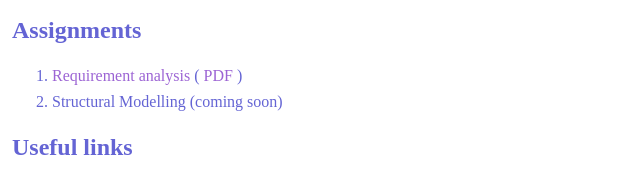
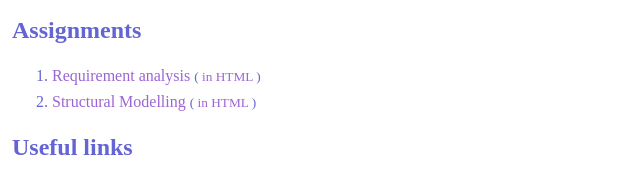
Before and after one commit to levendula-csapat/website, a plain HTML site: page website/index.html in a window 1280 px wide. Shown: the part 476-654 px from the top of the page, 340-980 px from the left. Drawn offline with Linux system fonts and the light colour scheme.

Commit message:
Swap links to PDFs and HTMLs
Everyone wants the PDFs anyway (and the HTMLs suck).

Also, I made the link to the HTML versions in parentheses smaller, for
de-emphasis.

```diff
--- a/website/index.html
+++ b/website/index.html
@@ -33,20 +33,34 @@
 
 	<ol>
 		<li>
-			<a href=assignments/1-requirement_analysis.html
+			<a href=assignments/1-requirement_analysis.pdf
 			   target=_blank>
 				Requirement analysis
 			</a>
 
-			(
-			<a href=assignments/1-requirement_analysis.pdf
-			   target=_blank>
-				PDF
-			</a>
-			)
+			<small>
+				(
+				<a href=assignments/1-requirement_analysis.html
+				   target=_blank>
+					in HTML
+				</a>
+				)
+			</small>
 		</li>
 		<li>
-			Structural Modelling (coming soon)
+			<a href=assignments/2-structural_modelling.pdf
+			   target=_blank>
+				Structural Modelling
+			</a>
+
+			<small>
+				(
+				<a href=assignments/2-structural_modelling.html
+				   target=_blank>
+					in HTML
+				</a>
+				)
+			</small>
 		</li>
 	</ol>
 
```
